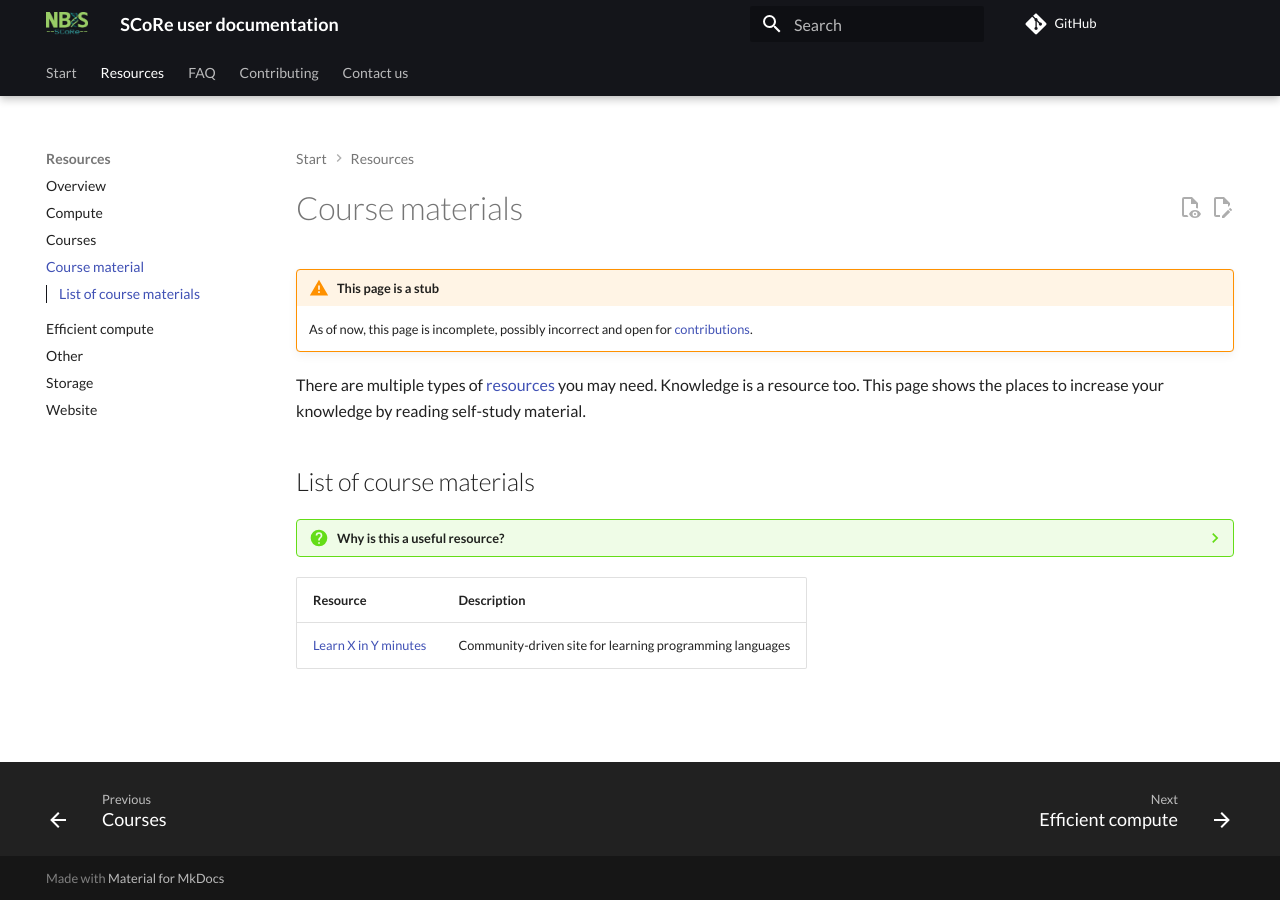
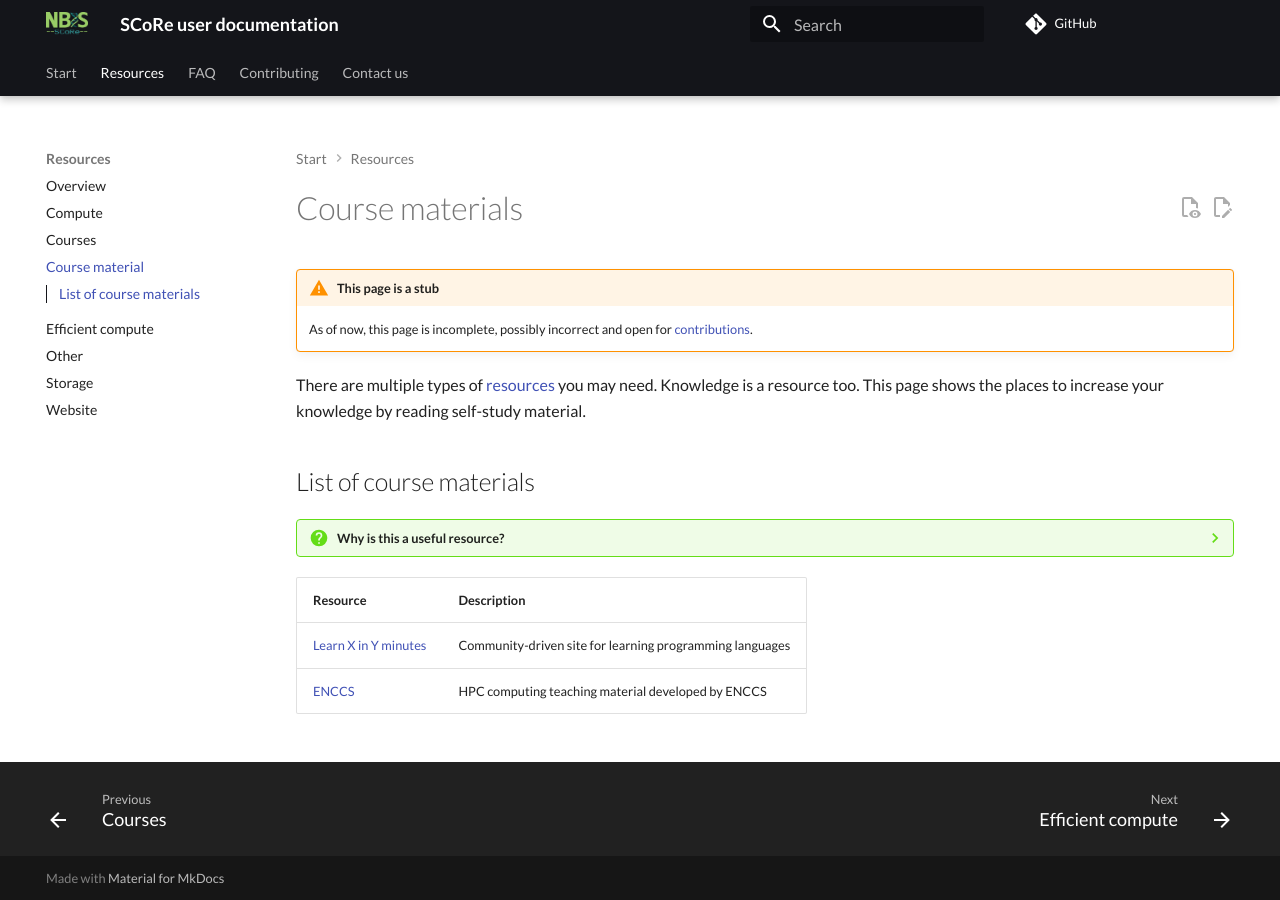
Before and after one commit to NBISweden/SCoRe_user_doc, an MkDocs documentation site: the page built from docs/course_materials.md, in a window 1280 px wide. Built offline with MkDocs 1.6.1 and Material for MkDocs 9.7.7, drawn with Linux system fonts in a browser that asks for light colours; comment, search, counter and statistics services are not loaded.

Commit message:
Add ENCCS, fix #5

```diff
--- a/docs/course_materials.md
+++ b/docs/course_materials.md
@@ -33,6 +33,8 @@ by reading self-study material.
 Resource                                             |Description
 ----------------------|----------------------
 [Learn X in Y minutes](https://learnxinyminutes.com/)|Community-driven site for learning programming languages
+[ENCCS](https://enccs.se/lessons/)                   |HPC computing teaching material developed by ENCCS
+
 
 
 <!-- markdownlint-enable MD013 --><!-- Tables cannot be split up over lines, hence will break 80 characters per line -->
```
